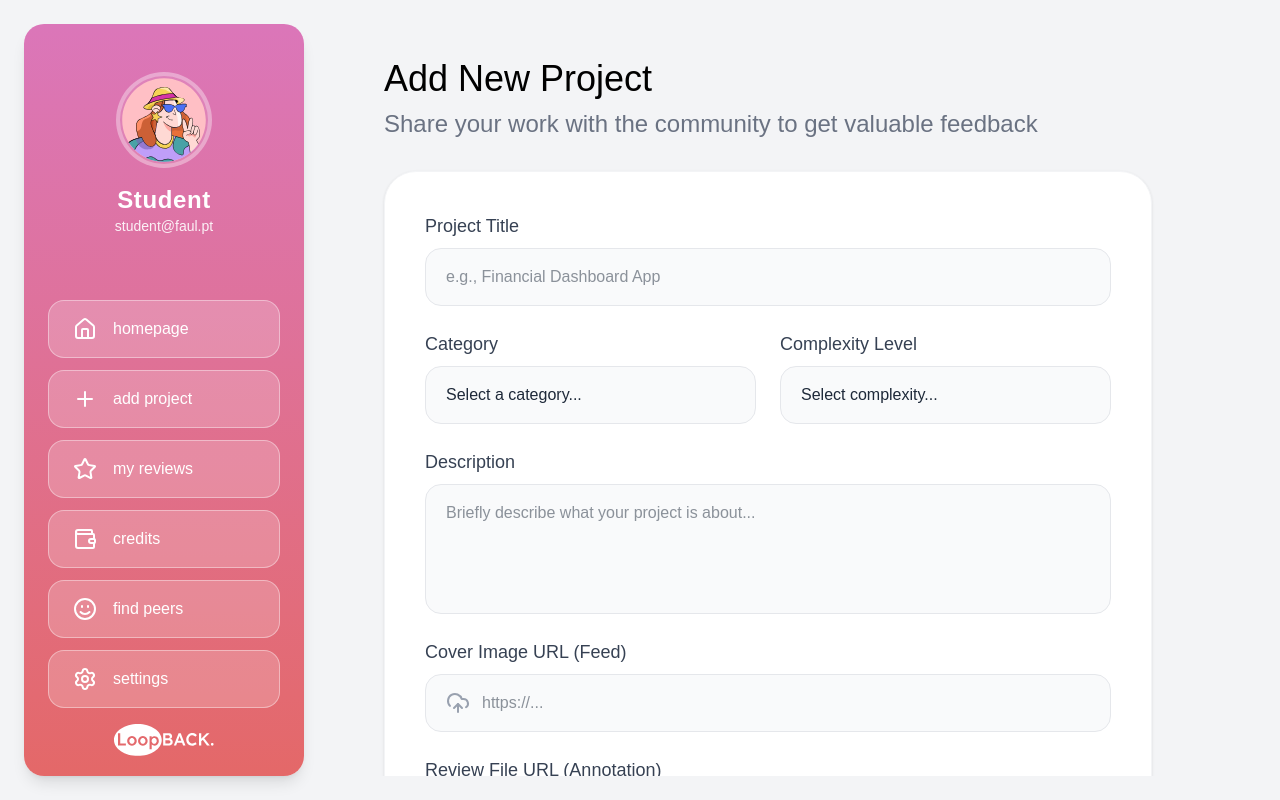
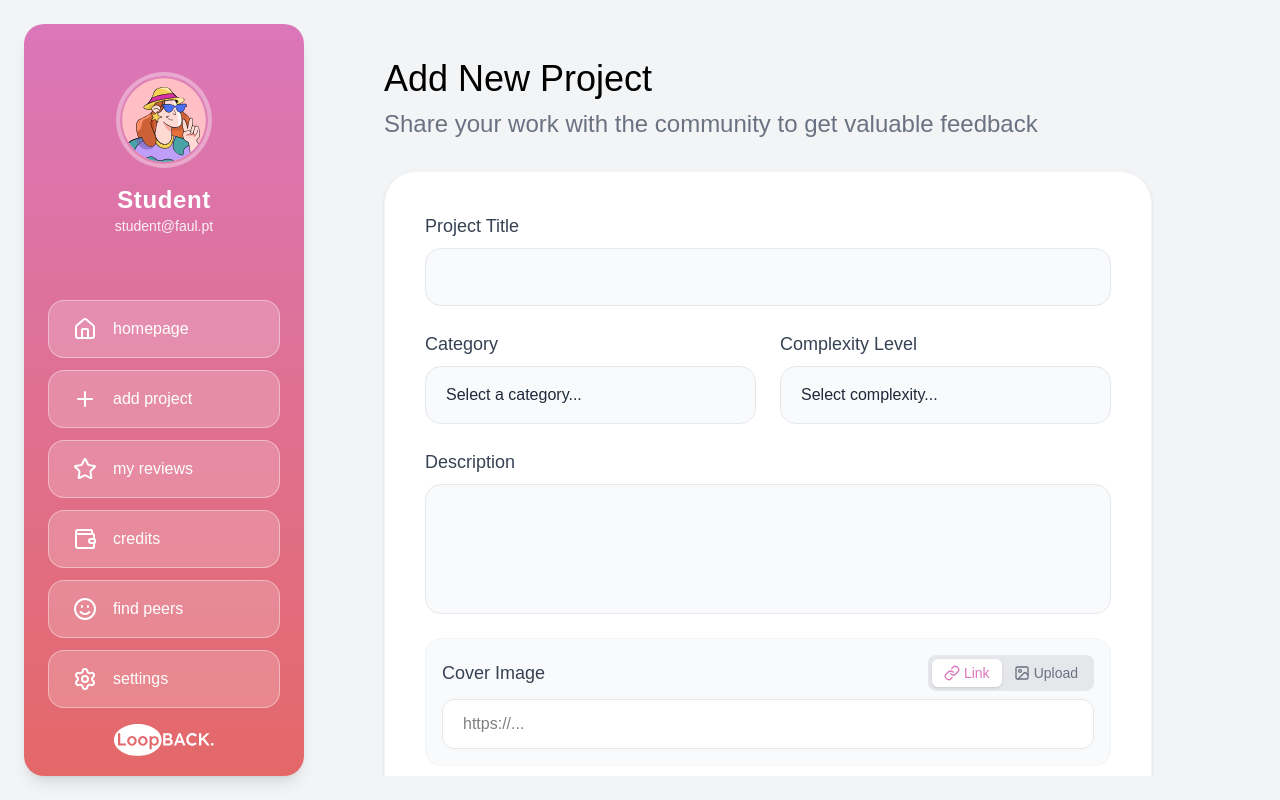
Before and after one commit to ui-raquel/loopback, a React (Vite) app: page /add-project in a window 1280 px wide. Built offline with nearby package versions, Linux system fonts and the light colour scheme; no server answers.

Commit message:
feat: add file upload functionality for project cover and review images in AddProject component

```diff
--- a/src/firebase.ts
+++ b/src/firebase.ts
@@ -1,5 +1,6 @@
 // Importar a função principal de inicialização do SDK do Firebase
 import { initializeApp } from "firebase/app";
+import { getStorage } from 'firebase/storage';
 
 // Importar as ferramentas de Autenticação, Base de Dados e Analytics
 import { getAuth } from "firebase/auth";
@@ -28,3 +29,4 @@ export const auth = getAuth(app);
 
 // Inicializar e exportar a instância da Base de Dados (Firestore) para uso noutros componentes
 export const db = getFirestore(app);
+export const storage = getStorage(app);
--- a/src/pages/AddProject.tsx
+++ b/src/pages/AddProject.tsx
@@ -1,31 +1,36 @@
 import React, { useState } from 'react';
 import { Navbar } from '../components/Navbar';
-import { UploadCloud, CheckCircle, AlertCircle } from 'lucide-react';
+import { CheckCircle, AlertCircle, Link as LinkIcon, Image as ImageIcon } from 'lucide-react';
 
-// 1. Importar as ferramentas do Firebase e o Contexto
-import { db } from '../firebase';
+import { db, storage } from '../firebase'; // Importamos o storage!
 import { collection, addDoc, doc, updateDoc, increment, arrayUnion } from 'firebase/firestore';
+import { ref, uploadBytes, getDownloadURL } from 'firebase/storage'; // Funções de upload
 import { useAuth } from '../AuthContext';
 
 export default function AddProject() {
-    // Extraímos os dados do utilizador autenticado
     const { user, userData } = useAuth();
 
-    // Estados para guardar os dados do formulário
     const [title, setTitle] = useState('');
     const [category, setCategory] = useState('');
     const [description, setDescription] = useState('');
-    const [coverImageUrl, setCoverImageUrl] = useState('');
-    const [reviewImageUrl, setReviewImageUrl] = useState('');
     const [complexity, setComplexity] = useState('');
 
-    // Estados para controlo da interface
+    // Estados para as imagens (Link ou Ficheiro)
+    const [coverMode, setCoverMode] = useState<'link' | 'upload'>('link');
+    const [coverImageUrl, setCoverImageUrl] = useState('');
+    const [coverFile, setCoverFile] = useState<File | null>(null);
+
+    const [reviewMode, setReviewMode] = useState<'link' | 'upload'>('link');
+    const [reviewImageUrl, setReviewImageUrl] = useState('');
+    const [reviewFile, setReviewFile] = useState<File | null>(null);
+
     const [isSubmitted, setIsSubmitted] = useState(false);
-    const [error, setError] = useState(''); // Novo estado para mostrar avisos de saldo
+    const [isUploading, setIsUploading] = useState(false); // Para mostrar "A carregar..." no botão
+    const [error, setError] = useState('');
 
     const handleSubmit = async (e: React.FormEvent) => {
         e.preventDefault();
-        setError(''); // Limpa erros antigos
+        setError('');
 
         if (!user || !userData) return;
 
@@ -39,32 +44,49 @@ export default function AddProject() {
             return;
         }
 
+        // Verifica se os campos estão preenchidos dependendo do modo
+        if (coverMode === 'upload' && !coverFile) { setError("Please upload a cover image."); return; }
+        if (reviewMode === 'upload' && !reviewFile) { setError("Please upload a review image."); return; }
+
+        setIsUploading(true); // Bloqueia o botão enquanto faz upload
+
         try {
+            let finalCoverUrl = coverImageUrl;
+            let finalReviewUrl = reviewImageUrl;
+
+            // UPLOAD DA CAPA (se escolheu upload)
+            if (coverMode === 'upload' && coverFile) {
+                // Cria uma referência única no Storage (ex: projects/123456789_imagem.png)
+                const coverRef = ref(storage, `projects/${Date.now()}_cover_${coverFile.name}`);
+                await uploadBytes(coverRef, coverFile); // Envia o ficheiro
+                finalCoverUrl = await getDownloadURL(coverRef); // Pede o link público final
+            }
+
+            // UPLOAD DA REVIEW (se escolheu upload)
+            if (reviewMode === 'upload' && reviewFile) {
+                const reviewRef = ref(storage, `projects/${Date.now()}_review_${reviewFile.name}`);
+                await uploadBytes(reviewRef, reviewFile);
+                finalReviewUrl = await getDownloadURL(reviewRef);
+            }
+
+            // A partir daqui, o código é igual ao que já tinhas!
             await addDoc(collection(db, 'projects'), {
-                title: title,
-                category: category,
-                complexity: complexity,
-                description: description,
-                coverImageUrl: coverImageUrl,
-                reviewImageUrl: reviewImageUrl,
+                title, category, complexity, description,
+                coverImageUrl: finalCoverUrl, // Usa o link do upload OU o link colado
+                reviewImageUrl: finalReviewUrl,
                 credits: cost,
                 authorId: user.uid,
                 authorName: userData.name || "Student",
                 createdAt: new Date().toISOString()
             });
 
-            // 5. Retirar o dinheiro e guardar o talão no histórico
             const userRef = doc(db, 'users', user.uid);
             const today = new Date().toLocaleDateString('en-US', { day: 'numeric', month: 'short', year: 'numeric' });
 
             await updateDoc(userRef, {
                 credits: increment(-cost),
                 transactions: arrayUnion({
-                    id: Date.now(),
-                    type: 'spend',
-                    description: `Published: ${title}`,
-                    date: today,
-                    amount: cost
+                    id: Date.now(), type: 'spend', description: `Published: ${title}`, date: today, amount: cost
                 })
             });
 
@@ -72,44 +94,36 @@ export default function AddProject() {
 
             setTimeout(() => {
                 setIsSubmitted(false);
-                setTitle('');
-                setCategory('');
-                setComplexity('');
-                setDescription('');
-                setCoverImageUrl('');
-                setReviewImageUrl('');
+                setTitle(''); setCategory(''); setComplexity(''); setDescription('');
+                setCoverImageUrl(''); setCoverFile(null);
+                setReviewImageUrl(''); setReviewFile(null);
             }, 3000);
 
         } catch (err) {
-            console.error("Erro ao publicar projeto:", err);
-            setError("Something went wrong while publishing. Please try again.");
+            console.error("Erro ao publicar:", err);
+            setError("Something went wrong while uploading files or publishing.");
+        } finally {
+            setIsUploading(false);
         }
     };
 
     return (
         <div className="flex flex-col md:flex-row h-screen w-screen bg-gray-100 overflow-hidden font-sans">
-
-            <div className="flex flex-col w-auto">
-                <Navbar />
-            </div>
+            <div className="flex flex-col w-auto"><Navbar /></div>
 
             <section className="flex flex-col flex-1 p-4 md:p-8 m-2 md:m-6 overflow-y-auto">
-
                 <h1 className="text-2xl md:text-3xl lg:text-4xl font-medium mb-2 leading-tight">Add New Project</h1>
                 <h2 className="text-base md:text-xl lg:text-2xl font-light text-gray-500 mb-8 leading-tight">Share your work with the community to get valuable feedback</h2>
 
                 <div className="bg-white p-8 md:p-10 rounded-[32px] shadow-sm border border-gray-100 max-w-3xl w-full">
-
                     {isSubmitted ? (
                         <div className="flex flex-col items-center justify-center py-12 text-center">
                             <CheckCircle className="w-20 h-20 text-brand-pink mb-4" />
                             <h3 className="text-3xl font-medium text-gray-800 mb-2">Project Uploaded!</h3>
-                            <p className="text-gray-500 text-lg">Your project is now live and waiting for reviews.</p>
+                            <p className="text-gray-500 text-lg">Your project is now live.</p>
                         </div>
                     ) : (
                         <form onSubmit={handleSubmit} className="space-y-6">
-
-                            {/* Mostrar aviso vermelho se não houver saldo */}
                             {error && (
                                 <div className="flex items-start bg-red-50 text-brand-red p-4 rounded-2xl border border-red-100 mb-6">
                                     <AlertCircle className="w-6 h-6 mr-3 flex-shrink-0 mt-0.5" />
@@ -117,44 +131,25 @@ export default function AddProject() {
                                 </div>
                             )}
 
+                            {/* ... Título, Categoria, Complexidade e Descrição ficam EXATAMENTE iguais ao que tinhas ... */}
                             <div className="flex flex-col space-y-2">
                                 <label className="text-gray-700 font-medium text-lg">Project Title</label>
-                                <input
-                                    type="text"
-                                    required
-                                    value={title}
-                                    onChange={(e) => setTitle(e.target.value)}
-                                    placeholder="e.g., Financial Dashboard App"
-                                    className="w-full bg-gray-50 border border-gray-200 rounded-2xl px-5 py-4 text-gray-800 outline-none focus:border-brand-pink focus:ring-2 focus:ring-brand-pink/20 transition-all"
-                                />
+                                <input type="text" required value={title} onChange={(e) => setTitle(e.target.value)} className="w-full bg-gray-50 border border-gray-200 rounded-2xl px-5 py-4 text-gray-800 outline-none focus:border-brand-pink focus:ring-2 focus:ring-brand-pink/20 transition-all" />
                             </div>
 
                             <div className="flex flex-col md:flex-row gap-6">
                                 <div className="flex flex-col space-y-2 flex-1">
                                     <label className="text-gray-700 font-medium text-lg">Category</label>
-                                    <select
-                                        required
-                                        value={category}
-                                        onChange={(e) => setCategory(e.target.value)}
-                                        className="w-full bg-gray-50 border border-gray-200 rounded-2xl px-5 py-4 text-gray-800 outline-none focus:border-brand-pink focus:ring-2 focus:ring-brand-pink/20 transition-all appearance-none"
-                                    >
+                                    <select required value={category} onChange={(e) => setCategory(e.target.value)} className="w-full bg-gray-50 border border-gray-200 rounded-2xl px-5 py-4 text-gray-800 outline-none focus:border-brand-pink focus:ring-2 focus:ring-brand-pink/20 transition-all appearance-none">
                                         <option value="" disabled>Select a category...</option>
                                         <option value="UX/UI">UX/UI Design</option>
                                         <option value="FRONTEND">Frontend Development</option>
-                                        <option value="BACKEND">Backend Development</option>
                                         <option value="MOBILE">Mobile App</option>
-                                        <option value="DATA SCIENCE">Data Science</option>
                                     </select>
                                 </div>
-
                                 <div className="flex flex-col space-y-2 flex-1">
                                     <label className="text-gray-700 font-medium text-lg">Complexity Level</label>
-                                    <select
-                                        required
-                                        value={complexity}
-                                        onChange={(e) => setComplexity(e.target.value)}
-                                        className="w-full bg-gray-50 border border-gray-200 rounded-2xl px-5 py-4 text-gray-800 outline-none focus:border-brand-pink focus:ring-2 focus:ring-brand-pink/20 transition-all appearance-none"
-                                    >
+                                    <select required value={complexity} onChange={(e) => setComplexity(e.target.value)} className="w-full bg-gray-50 border border-gray-200 rounded-2xl px-5 py-4 text-gray-800 outline-none focus:border-brand-pink focus:ring-2 focus:ring-brand-pink/20 transition-all appearance-none">
                                         <option value="" disabled>Select complexity...</option>
                                         <option value="easy">Easy (Costs 20 Credits)</option>
                                         <option value="medium">Medium (Costs 40 Credits)</option>
@@ -165,60 +160,63 @@ export default function AddProject() {
 
                             <div className="flex flex-col space-y-2">
                                 <label className="text-gray-700 font-medium text-lg">Description</label>
-                                <textarea
-                                    required
-                                    rows={4}
-                                    value={description}
-                                    onChange={(e) => setDescription(e.target.value)}
-                                    placeholder="Briefly describe what your project is about..."
-                                    className="w-full bg-gray-50 border border-gray-200 rounded-2xl px-5 py-4 text-gray-800 outline-none focus:border-brand-pink focus:ring-2 focus:ring-brand-pink/20 transition-all resize-none"
-                                />
+                                <textarea required rows={4} value={description} onChange={(e) => setDescription(e.target.value)} className="w-full bg-gray-50 border border-gray-200 rounded-2xl px-5 py-4 text-gray-800 outline-none resize-none" />
                             </div>
 
-                            <div className="flex flex-col space-y-2">
-                                <label className="text-gray-700 font-medium text-lg">Cover Image URL (Feed)</label>
-                                <div className="flex items-center w-full bg-gray-50 border border-gray-200 rounded-2xl px-5 py-4 focus-within:border-brand-pink focus-within:ring-2 focus-within:ring-brand-pink/20 transition-all">
-                                    <UploadCloud className="text-gray-400 mr-3 flex-shrink-0" />
-                                    <input
-                                        type="url" required
-                                        value={coverImageUrl}
-                                        onChange={(e) => setCoverImageUrl(e.target.value)}
-                                        placeholder="https://..."
-                                        className="w-full bg-transparent text-gray-800 outline-none"
-                                    />
+                            {/* NOVA ÁREA: Cover Image com Tabs */}
+                            <div className="flex flex-col space-y-2 bg-gray-50 p-4 rounded-2xl border border-gray-100">
+                                <div className="flex items-center justify-between mb-2">
+                                    <label className="text-gray-700 font-medium text-lg">Cover Image</label>
+                                    <div className="flex bg-gray-200 p-1 rounded-lg">
+                                        <button type="button" onClick={() => setCoverMode('link')} className={`px-3 py-1 rounded-md text-sm font-medium flex items-center gap-1 ${coverMode === 'link' ? 'bg-white shadow-sm text-brand-pink' : 'text-gray-500'}`}>
+                                            <LinkIcon size={16} /> Link
+                                        </button>
+                                        <button type="button" onClick={() => setCoverMode('upload')} className={`px-3 py-1 rounded-md text-sm font-medium flex items-center gap-1 ${coverMode === 'upload' ? 'bg-white shadow-sm text-brand-pink' : 'text-gray-500'}`}>
+                                            <ImageIcon size={16} /> Upload
+                                        </button>
+                                    </div>
                                 </div>
+                                {coverMode === 'link' ? (
+                                    <input type="url" required value={coverImageUrl} onChange={(e) => setCoverImageUrl(e.target.value)} placeholder="https://..." className="w-full bg-white border border-gray-200 rounded-xl px-5 py-3 outline-none" />
+                                ) : (
+                                    <input type="file" accept="image/*" onChange={(e) => setCoverFile(e.target.files?.[0] || null)} className="w-full bg-white border border-gray-200 rounded-xl px-5 py-3 outline-none file:mr-4 file:py-2 file:px-4 file:rounded-full file:border-0 file:text-sm file:font-semibold file:bg-brand-pink/10 file:text-brand-pink hover:file:bg-brand-pink/20" />
+                                )}
                             </div>
 
-                            <div className="flex flex-col space-y-2">
-                                <label className="text-gray-700 font-medium text-lg">Review File URL (Annotation)</label>
-                                <div className="flex items-center w-full bg-gray-50 border border-gray-200 rounded-2xl px-5 py-4 focus-within:border-brand-pink focus-within:ring-2 focus-within:ring-brand-pink/20 transition-all">
-                                    <UploadCloud className="text-gray-400 mr-3 flex-shrink-0" />
-                                    <input
-                                        type="url" required
-                                        value={reviewImageUrl}
-                                        onChange={(e) => setReviewImageUrl(e.target.value)}
-                                        placeholder="https://..."
-                                        className="w-full bg-transparent text-gray-800 outline-none"
-                                    />
+                            {/* NOVA ÁREA: Review Image com Tabs */}
+                            <div className="flex flex-col space-y-2 bg-gray-50 p-4 rounded-2xl border border-gray-100">
+                                <div className="flex items-center justify-between mb-2">
+                                    <label className="text-gray-700 font-medium text-lg">Review File</label>
+                                    <div className="flex bg-gray-200 p-1 rounded-lg">
+                                        <button type="button" onClick={() => setReviewMode('link')} className={`px-3 py-1 rounded-md text-sm font-medium flex items-center gap-1 ${reviewMode === 'link' ? 'bg-white shadow-sm text-brand-pink' : 'text-gray-500'}`}>
+                                            <LinkIcon size={16} /> Link
+                                        </button>
+                                        <button type="button" onClick={() => setReviewMode('upload')} className={`px-3 py-1 rounded-md text-sm font-medium flex items-center gap-1 ${reviewMode === 'upload' ? 'bg-white shadow-sm text-brand-pink' : 'text-gray-500'}`}>
+                                            <ImageIcon size={16} /> Upload
+                                        </button>
+                                    </div>
                                 </div>
+                                {reviewMode === 'link' ? (
+                                    <input type="url" required value={reviewImageUrl} onChange={(e) => setReviewImageUrl(e.target.value)} placeholder="https://..." className="w-full bg-white border border-gray-200 rounded-xl px-5 py-3 outline-none" />
+                                ) : (
+                                    <input type="file" accept="image/*" onChange={(e) => setReviewFile(e.target.files?.[0] || null)} className="w-full bg-white border border-gray-200 rounded-xl px-5 py-3 outline-none file:mr-4 file:py-2 file:px-4 file:rounded-full file:border-0 file:text-sm file:font-semibold file:bg-brand-pink/10 file:text-brand-pink hover:file:bg-brand-pink/20" />
+                                )}
                             </div>
 
                             <div className="pt-4 flex items-center justify-between">
-                                {/* Informação visual na UI para lembrar do custo atualizado */}
                                 <div className="text-gray-500 font-medium">
                                     Current Balance: <span className="text-brand-pink font-bold">{userData?.credits || 0} CR</span>
                                 </div>
-
                                 <button
                                     type="submit"
-                                    className="w-full md:w-auto px-10 py-4 bg-gradient-to-r from-brand-pink to-brand-red text-white text-lg font-semibold rounded-2xl shadow-md hover:shadow-lg transform hover:-translate-y-1 transition-all"
+                                    disabled={isUploading}
+                                    className={`w-full md:w-auto px-10 py-4 text-white text-lg font-semibold rounded-2xl shadow-md transition-all ${isUploading ? 'bg-gray-400 cursor-wait' : 'bg-gradient-to-r from-brand-pink to-brand-red hover:shadow-lg transform hover:-translate-y-1'}`}
                                 >
-                                    Publish Project
+                                    {isUploading ? 'Uploading files...' : 'Publish Project'}
                                 </button>
                             </div>
                         </form>
                     )}
-
                 </div>
             </section>
         </div>
```
